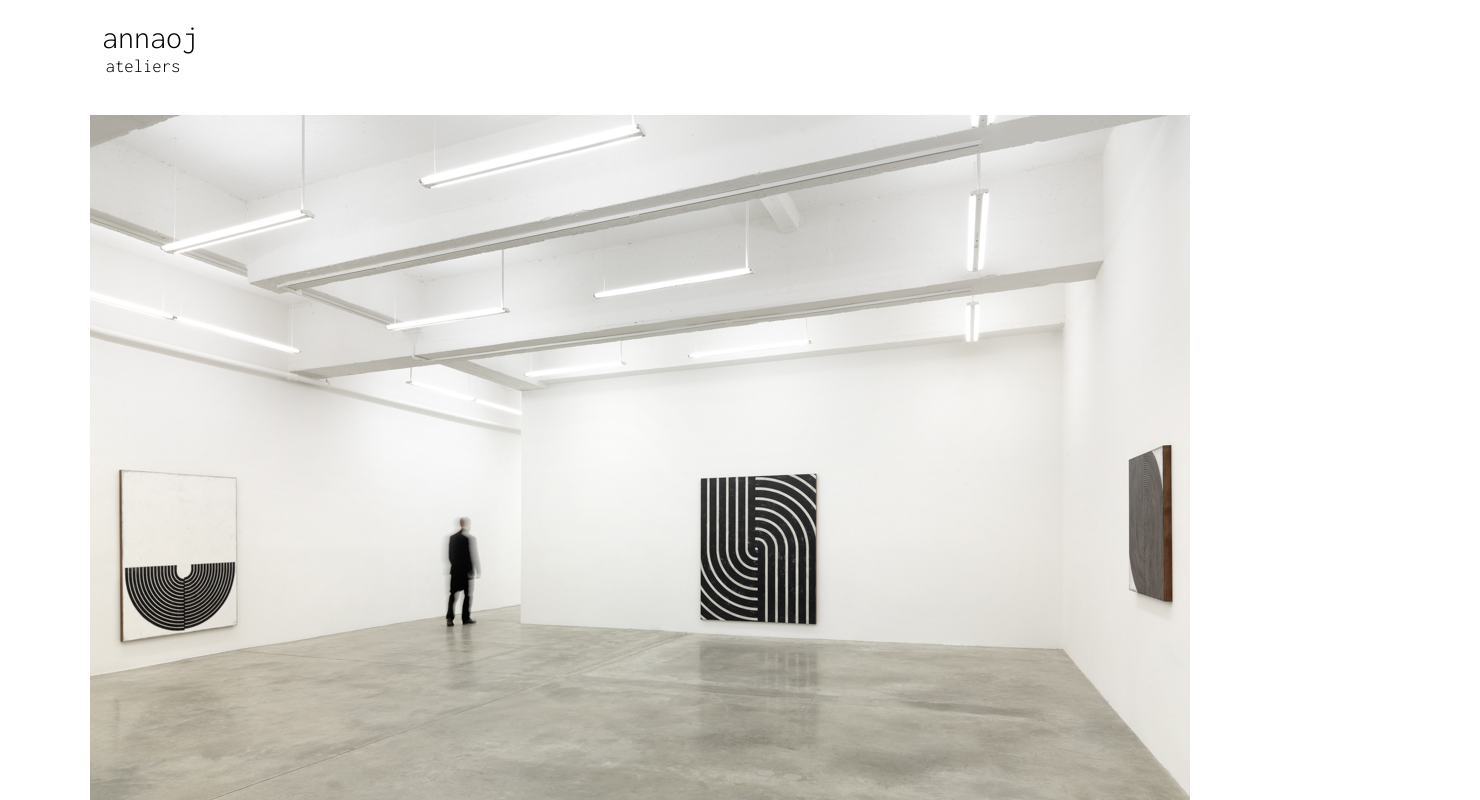
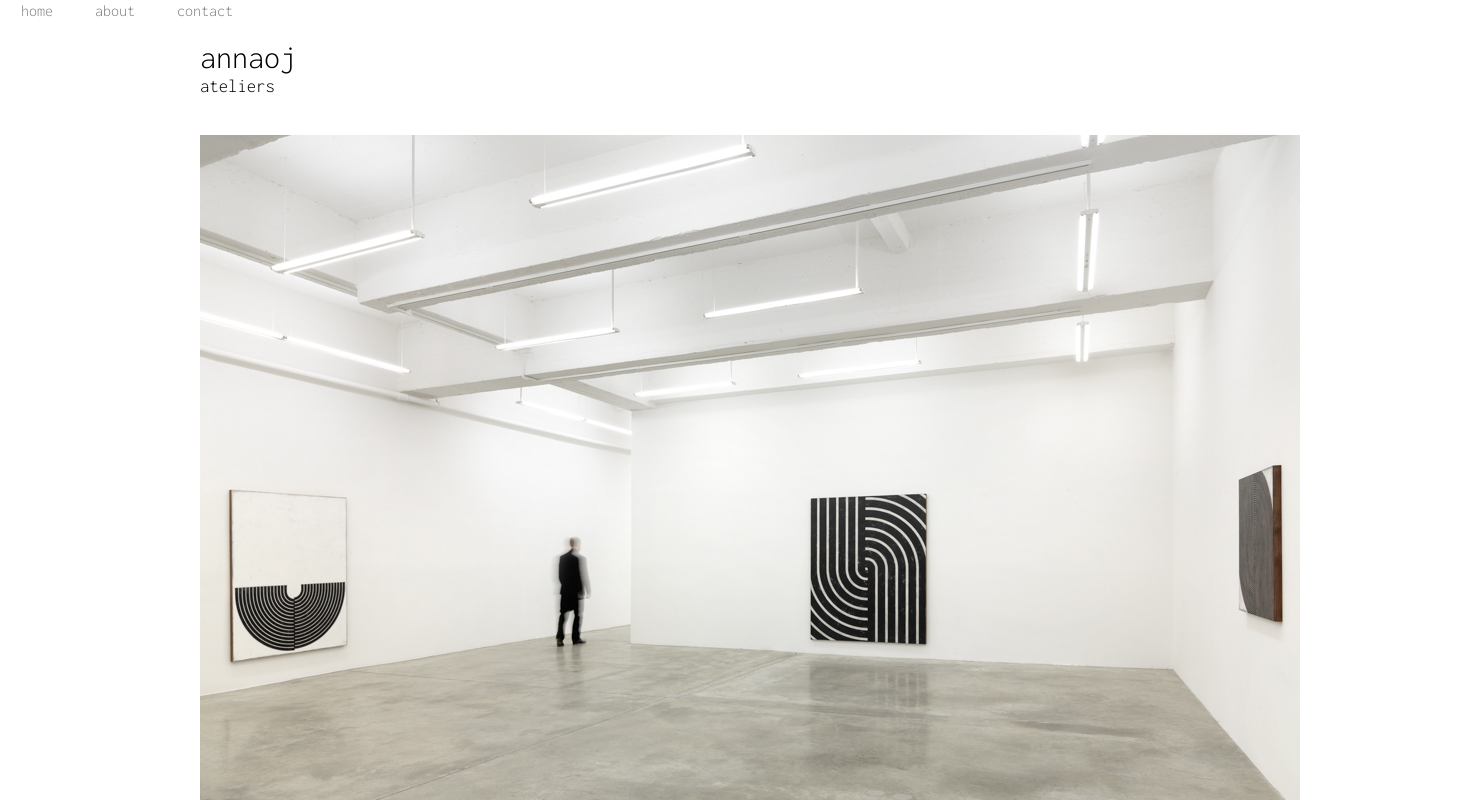
Before and after one commit to jokale/artgallery, a React (Create React App) app: page / in a window 1280 px wide. Shown: the top 800 px of the page, 1480 px wide, since content can reach past the window. Built offline with nearby package versions, Linux system fonts and the light colour scheme.

Commit message:
add styling and add flex

```diff
--- a/src/App.js
+++ b/src/App.js
@@ -1,11 +1,9 @@
 import logo from './logo.svg';
 import './App.css';
-import Home from './components/Home'
 
 function App() {
   return (
     <div className="App">
-      <Home/>
     </div>
   );
 }
--- a/src/components/About.js
+++ b/src/components/About.js
@@ -8,8 +8,10 @@ class About extends React.Component {
 
         return(
             <div>
+                <h1 id='title-home'>annaoj</h1>
+                <h3 id='h3-home'>ateliers</h3>
                 <h3 id='h3-about'>about</h3>
-                <img src={two} alt="picture" />
+                {/* <img src={two} alt="picture" /> */}
                 <h5>We are a minimilist gallery........</h5>
 
 
--- a/src/components/Contact.js
+++ b/src/components/Contact.js
@@ -7,10 +7,10 @@ class Contact extends React.Component {
 
         return(
             <div>
+                <h1 id='title-home'>annaoj</h1>
+                <h3 id='h3-home'>ateliers</h3>
                 <h3 id='h3-Contact'>contact</h3>
-                <Form>
-                    g
-                </Form>
+
 
 
             </div>
--- a/src/components/Home.js
+++ b/src/components/Home.js
@@ -1,7 +1,8 @@
 import React from 'react';
 import { TiSocialTwitter} from "react-icons/ti";
 import one from '../components/one.jpg'
-import About from './About'
+import two from '../components/two.jpg'
+
 
 
 
@@ -13,8 +14,9 @@ class Home extends React.Component {
                 <h1 id='title-home'>annaoj</h1>
                 <h3 id='h3-home'>ateliers</h3>
                 {/* <TiSocialTwitter/> */}
-                <img src={one} alt="picture" />
-                <About/>
+                <center><img id="one-pic" src={one} alt="picture" /></center> <br></br>
+               {/* <br></br> <img id="two-pic" src={two} alt="picture" /> */}
+
 
 
             </div>
--- a/src/components/Navbar.js
+++ b/src/components/Navbar.js
@@ -5,10 +5,10 @@ const link = {
   width: '10px',
   padding: '1px',
   margin: '0 20px 7px',
-  background: '#7C4F2C',
+  background: '#fffff',
   textDecoration: 'none',
-  color: 'white',
-  fontFamily: 'Secular One',
+  color: 'grey',
+  fontFamily: 'Inconsolata',
   fontsize: '60',
   textAlign: 'right',
   position: 'right',
@@ -23,15 +23,15 @@ class Navbar extends React.Component {
           exact
           style={link}
           activeStyle={{
-            background: '#834105'
+            background: '#FFFFFF'
           }}
-        >Home</NavLink>
+        >home</NavLink>
         <NavLink
           to="/about"
           exact
           style={link}
           activeStyle={{
-            background: '#834105'
+            background: '#FFFFFF'
           }}
         >about</NavLink>
         <NavLink
@@ -39,7 +39,7 @@ class Navbar extends React.Component {
           exact
           style={link}
           activeStyle={{
-            background: '#834105'
+            background: '#FFFFFF'
           }}
         >contact</NavLink>
 
--- a/src/index.css
+++ b/src/index.css
@@ -15,12 +15,25 @@ code {
 
 #title-home {
   font-family: 'Inconsolata', monospace;
-  position: relative; left: -490px;
+  position: relative; left: 200px;
   font-weight: 100;
 }
 
 #h3-home {
   font-family: 'Inconsolata', monospace;
-  position: relative; left: -497px; top: -20px;
+  position: relative; left: 200px; top: -20px;
   font-weight: 100;
 }
+
+#one-pic {
+  position: absolute; left: 200px;
+}
+
+#two-pic {
+  position: absolute; left: 200px; top: 1050px;
+}
+
+#home-style {
+  font-family: 'Inconsolata', monospace;
+
+}
```
